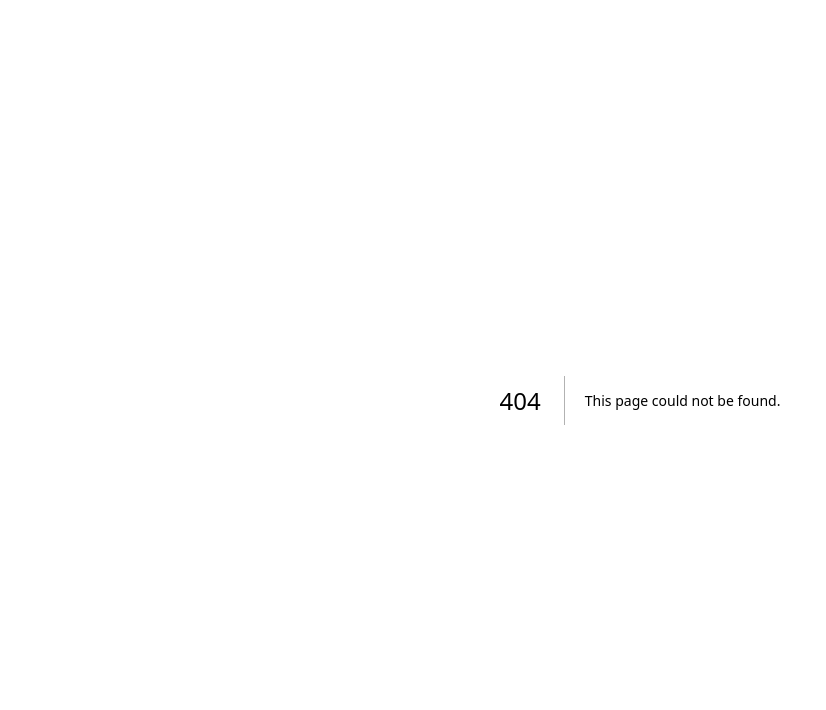
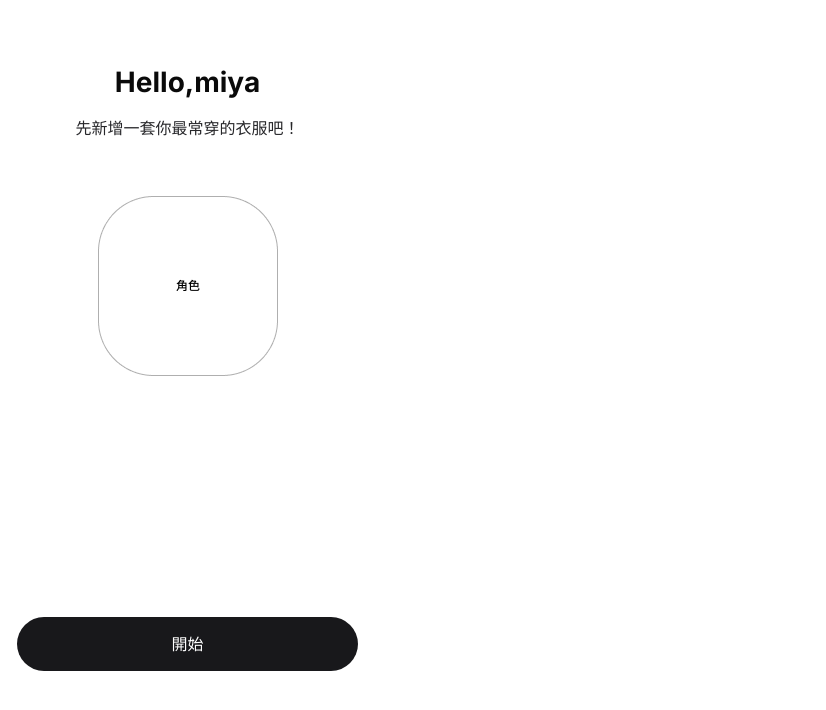
Before and after one commit to Lin4611/closy, a Next.js app: page /guide/welcome in a window 1280 px wide. Before the commit this address had no page. Shown: the top 710 px of the page, without its empty margins (0-826 px from the left). Built offline with nearby package versions, Linux system fonts and the light colour scheme.

Commit message:
feat: implement onboarding welcome page

```diff
--- /dev/null
+++ b/src/modules/guide/components/PrimaryButtin.tsx
@@ -0,0 +1,30 @@
+import { Button } from '@/components/ui/button'
+
+type PrimaryButtonProps = {
+  content: string
+  disabled?: boolean
+  onClick?: () => void
+  type?: 'button' | 'submit' | 'reset'
+  className?: string
+}
+
+export const PrimaryButton = ({
+  content,
+  disabled = false,
+  onClick,
+  type = 'button',
+  className = '',
+}: PrimaryButtonProps) => {
+  return (
+    <Button
+      className={`h-14 w-full rounded-[30px] ${className} ${disabled ? 'bg-neutral-200' : 'bg-neutral-900'}`}
+      disabled={disabled}
+      onClick={onClick}
+      type={type}
+    >
+      <span className={`text-paragraph-md ${disabled ? 'text-neutral-400' : 'text-white'}`}>
+        {content}
+      </span>
+    </Button>
+  )
+}
--- /dev/null
+++ b/src/pages/guide/welcome.tsx
@@ -0,0 +1,19 @@
+import Image from 'next/image'
+
+import { PrimaryButton } from '@/modules/guide/components/PrimaryButtin'
+
+const Welcome = () => {
+  return (
+    <div className="flex w-full max-w-[375px] flex-col items-center justify-center gap-60 px-4 pt-16">
+      <section className="flex w-full flex-col items-center gap-14">
+        <section className="flex w-full flex-col items-center justify-center gap-4">
+          <h2 className="text-h2">Hello,miya</h2>
+          <p className="text-paragraph-md text-neutral-800">先新增一套你最常穿的衣服吧！</p>
+        </section>
+        <Image src="/guide/guide-welcome-character.webp" alt="welcome" width={180} height={180} />
+      </section>
+      <PrimaryButton content="開始" />
+    </div>
+  )
+}
+export default Welcome
```
Also changed, not shown: public/guide/guide-welcome-character.webp (added).
